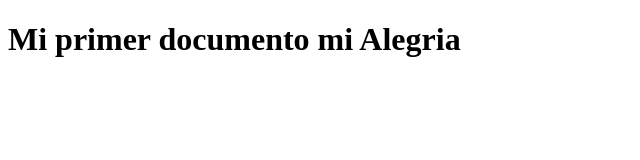
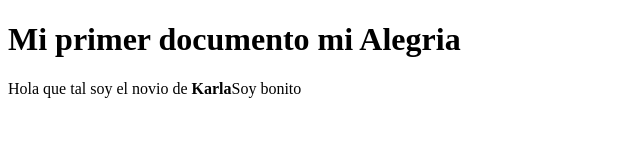
Before and after one commit to cecilia051122-ui/PruebaGit, a plain HTML site: page index.html in a window 1280 px wide. Shown: the whole page, without its empty margins (0-640 px from the left). Drawn offline with Linux system fonts and the light colour scheme.

Commit message:
Se agregó mi presentación

```diff
--- a/index.html
+++ b/index.html
@@ -7,5 +7,7 @@
 </head>
 <body>
     <h1>Mi primer documento mi Alegria</h1>
+    <p>Hola que tal soy el novio de <strong>Karla</strong>Soy bonito</p>
+
 </body>
 </html>
```
